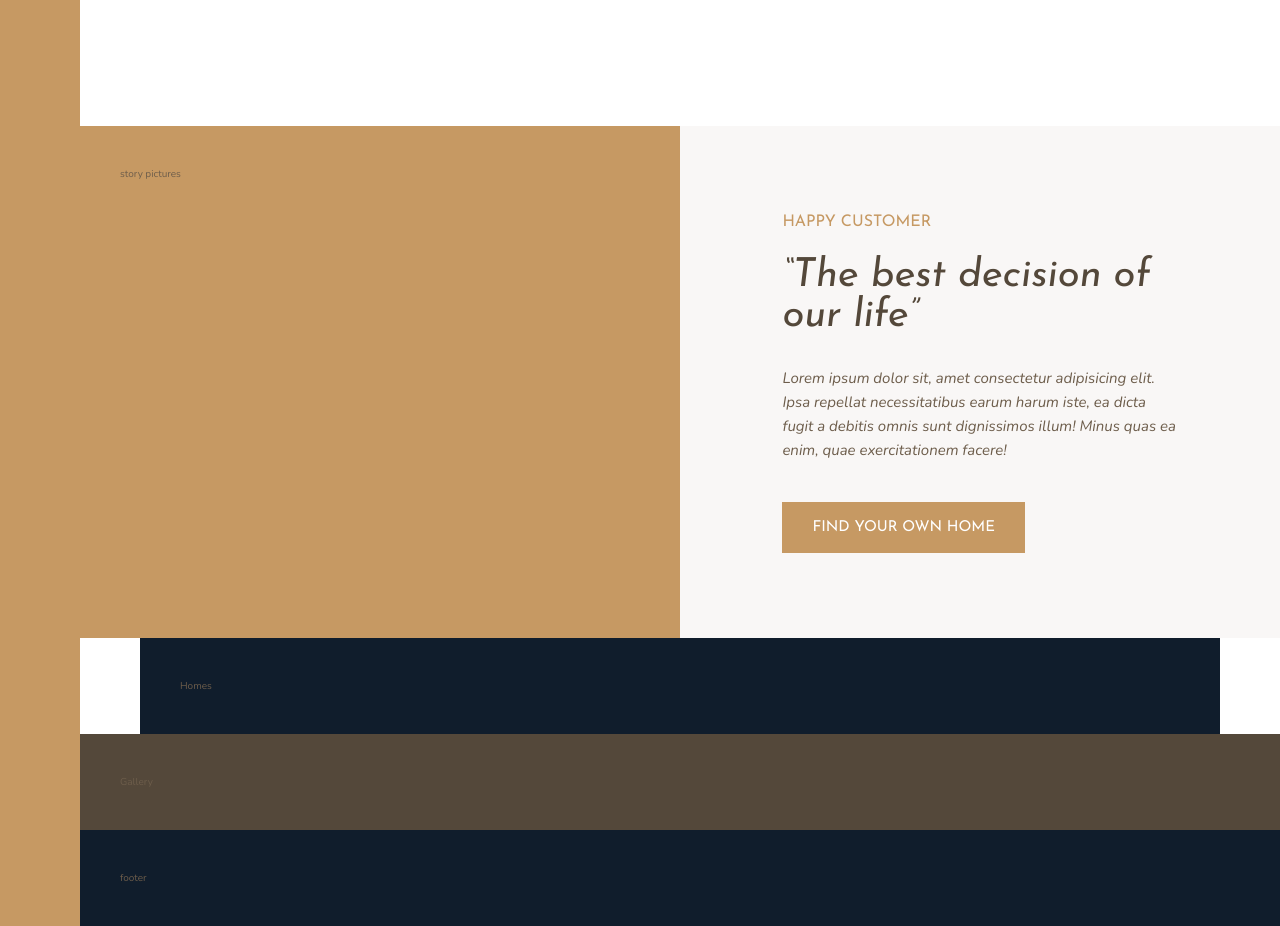
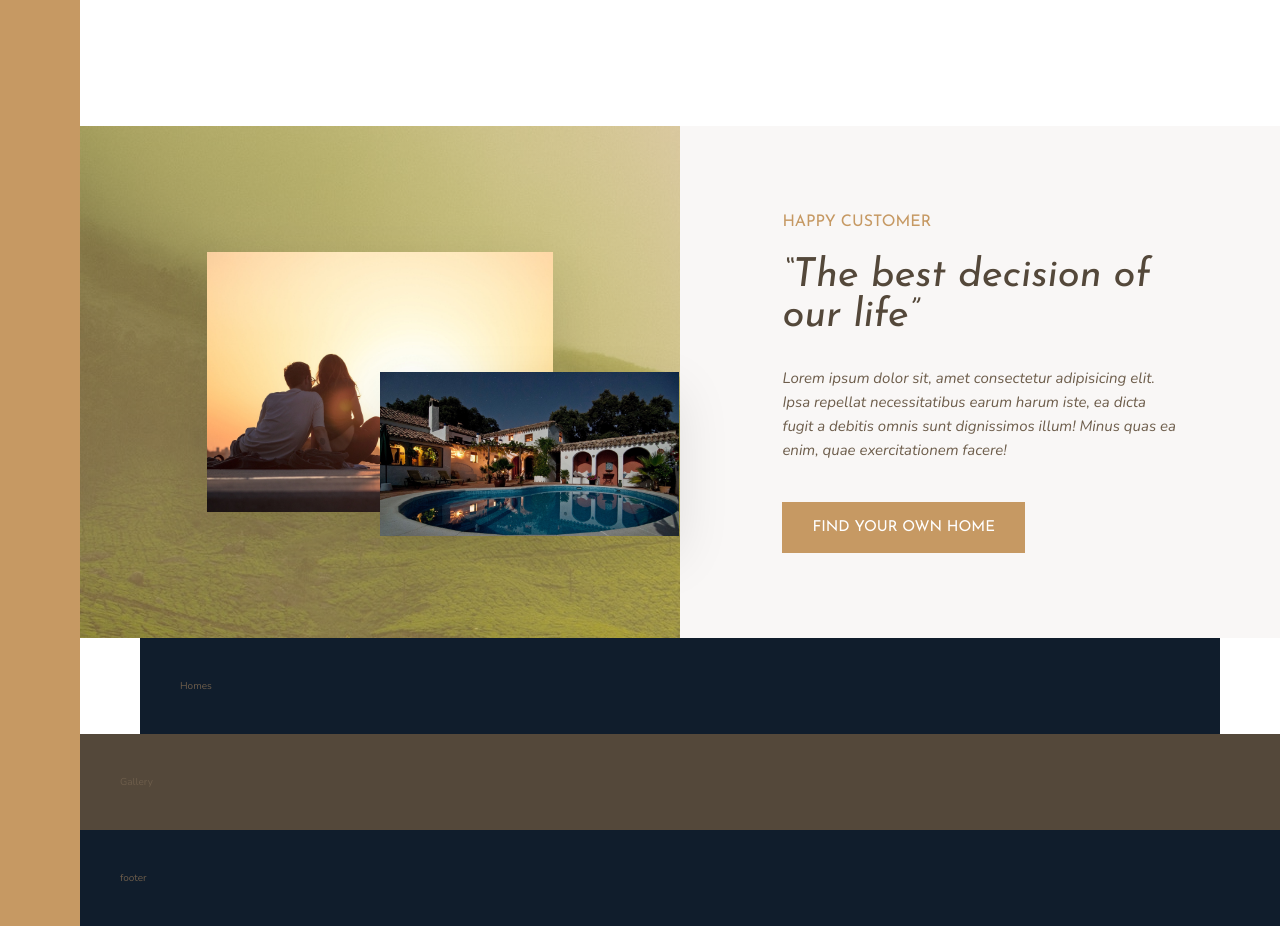
Before and after one commit to Febby/Rentic, a website: page index.html in a window 1280 px wide. Shown: the part 1480-2406 px from the top of the page. Drawn offline with nearby package versions, Linux system fonts and the light colour scheme.

Commit message:
Finishing up story section
- Updated story section with the imags
- Updated scss story partials

```diff
--- a/index.html
+++ b/index.html
@@ -82,7 +82,8 @@
         </section>
 
         <div class="story__pictures">
-            story pictures
+            <img src="img/story-1.jpeg" alt="Couple with new house" class="story__img--1">
+            <img src="img/story-2.jpeg" alt="Couple with new house" class="story__img--2">
         </div>
 
         <div class="story__content">
--- a/sass/_story.scss
+++ b/sass/_story.scss
@@ -2,7 +2,27 @@
 
     &__pictures {
         background-color: $color-primary;
+        background-image: linear-gradient(rgba($color-primary, .5), rgba($color-primary, .5) ), url(../img/back.jpg);
         grid-column: full-start / col-end 4;
+        display: grid;
+        grid-template-rows: repeat(6,1fr);
+        grid-template-columns: repeat(6,1fr);
+        align-items: center;
+    }
+
+    &__img--1{
+        width: 100%;
+        grid-row: 2 / 6;
+        grid-column: 2 / 6;
+        box-shadow: 0 2rem 5rem rgba(#000000, .1);
+    }
+
+    &__img--2{
+        width: 115%;
+        grid-row:4 / 6;
+        grid-column: 4 / 7;
+        z-index: 20;
+        box-shadow: 0 2rem 5rem rgba(#000000, .1);
     }
 
     &__content{
```
Also changed, not shown: css/style.css.
